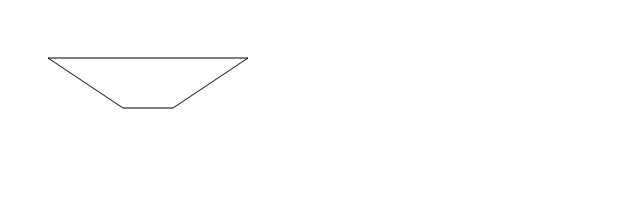
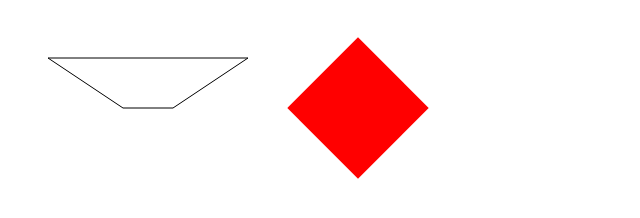
Before and after one commit to jswill88/data-structures-and-algorithms, a website: page 401-javascript/eloquentJavascriptProblems/shapes.html in a window 1280 px wide. Shown: the whole page, without its empty margins (0-640 px from the left). Drawn offline with Linux system fonts and the light colour scheme.

Commit message:
Add red diamond to shapes exercise

```diff
--- a/401-javascript/eloquentJavascriptProblems/shapes.html
+++ b/401-javascript/eloquentJavascriptProblems/shapes.html
@@ -1,5 +1,11 @@
 <!doctype html>
+
+<body>
+
+      <head></head>
+
       <canvas width="600" height="200"></canvas>
+
       <script>
             let cx = document.querySelector("canvas").getContext("2d");
 
@@ -10,7 +16,7 @@
                   const topRight = topWidth > bottomWidth ?
                         leftOffset + topWidth : diff + topWidth;
                   const bottomRight = topWidth > bottomWidth ?
-          bottomWidth + diff : bottomWidth + leftOffset ;
+                        bottomWidth + diff : bottomWidth + leftOffset;
                   const bottomLeft = topWidth > bottomWidth ?
                         diff : leftOffset;
                   cx.moveTo(topLeft, topOffset)
@@ -21,4 +27,22 @@
                   cx.stroke()
             }
             trapezoid(50, 200, 50, 50, 40)
+
+            const redDiamond = (width, x, y) => {
+                  const amountToMove = width/2
+                  cx.translate(
+                        x + amountToMove,
+                        y + amountToMove
+                        )
+                  cx.rotate(Math.PI / 4)
+                  cx.fillStyle = 'red';
+                  cx.fillRect(
+                        -amountToMove,-amountToMove,
+                        width,
+                        width
+                  )
+                  cx.resetTransform()
+            }
+            redDiamond(100, 300, 50)
       </script>
+</body>
```
Lines whose indentation alone changed are shown as unchanged.
